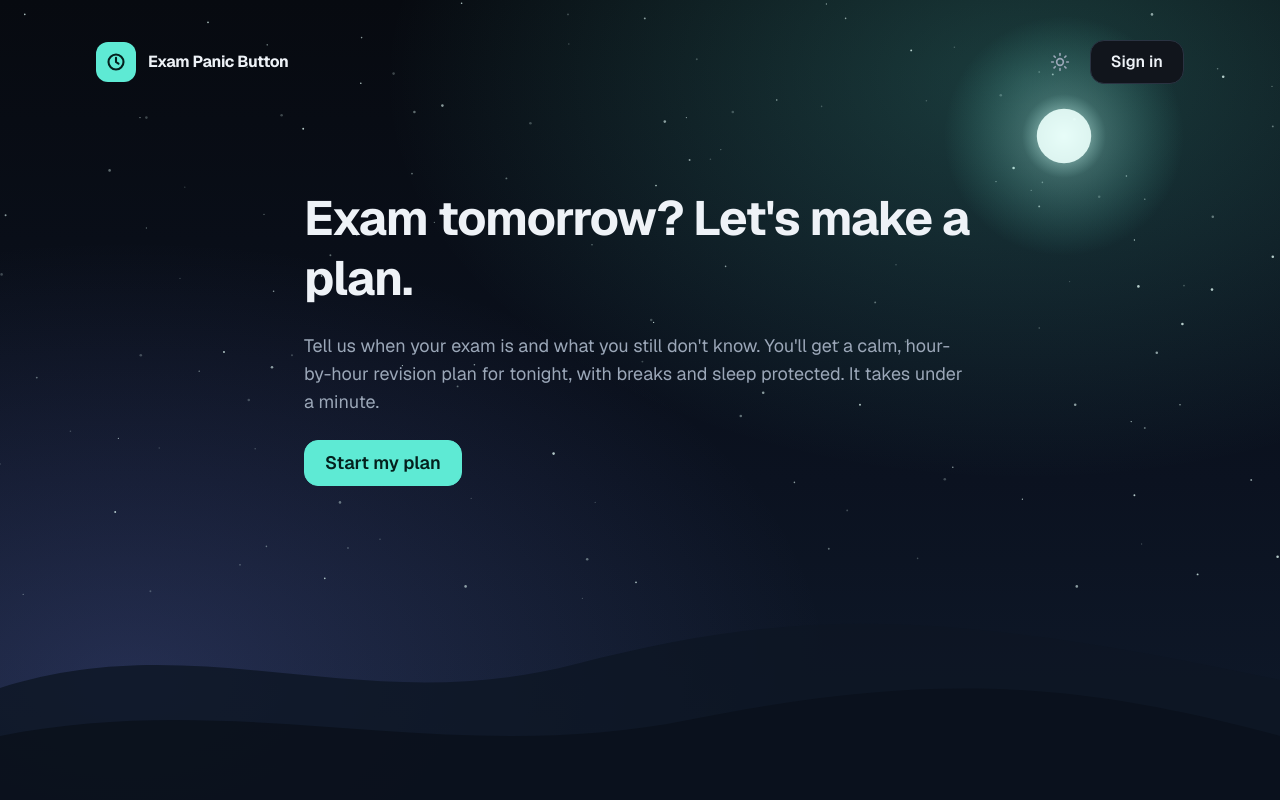
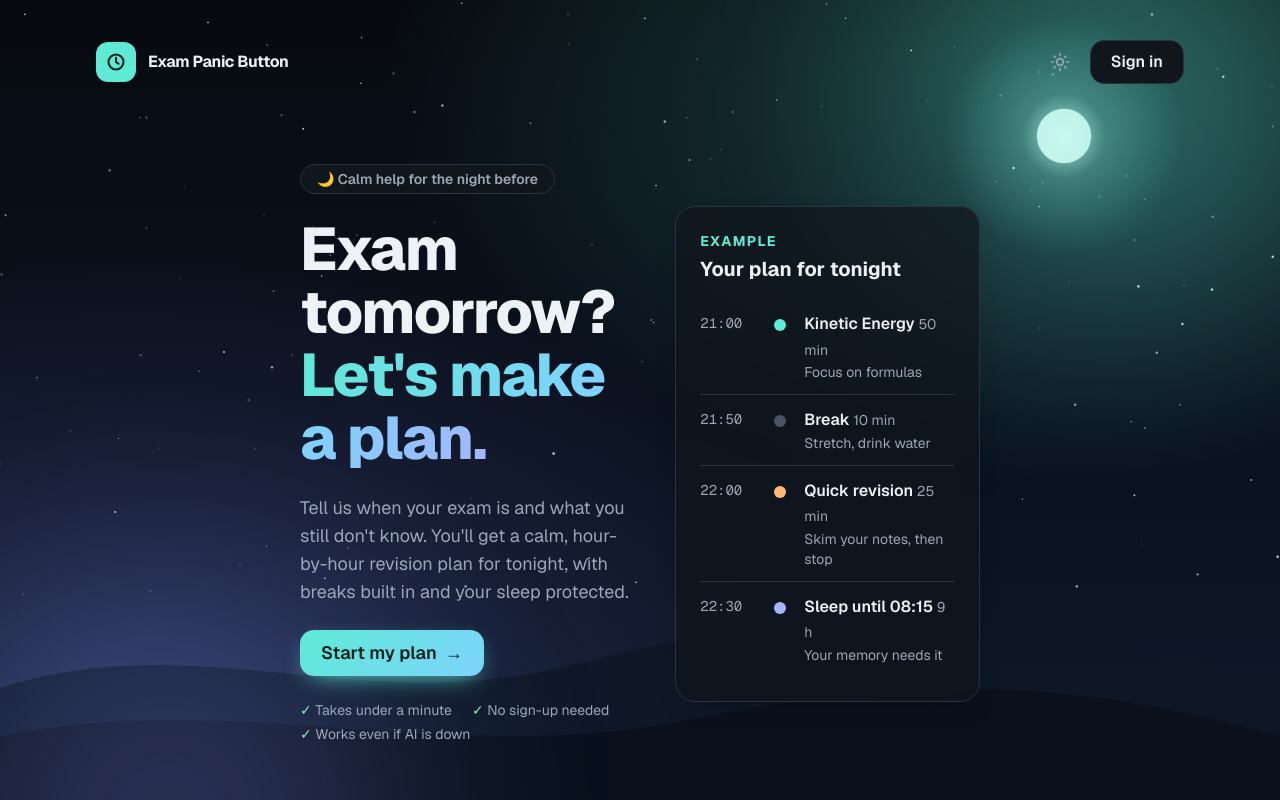
Before and after one commit to raadhe121/exam-panic-button, a Next.js app: page / in a window 1280 px wide. Shown: the top 800 px of the page. Built offline with nearby package versions, Linux system fonts and the light colour scheme; no server answers.

Commit message:
Friendlier look: aurora background, glass cards, gradient buttons, richer landing, clearer stepper

```diff
--- a/app/globals.css
+++ b/app/globals.css
@@ -10,6 +10,8 @@
   --muted: #9ba7b8;
   --accent: #5eead4;
   --accent-ink: #04201d;
+  --accent-2: #7dd3fc;
+  --glass: rgba(17, 21, 28, 0.72);
   --now: #10201f;
   --now-line: #1f4d47;
   --good: #86efac;
@@ -34,6 +36,8 @@
   --muted: #455669;
   --accent: #0f766e;
   --accent-ink: #ffffff;
+  --accent-2: #0e7490;
+  --glass: rgba(255, 255, 255, 0.78);
   --now: #e3f6f2;
   --now-line: #8fd3c8;
   --good: #166534;
@@ -119,13 +123,21 @@ body {
   opacity: 0.6;
   cursor: not-allowed;
 }
+.btn {
+  transition: transform 0.15s ease, box-shadow 0.15s ease, border-color 0.15s ease;
+}
+.btn:hover:not(:disabled) {
+  transform: translateY(-1px);
+}
 .btn-primary {
-  background: var(--accent);
-  border-color: var(--accent);
+  background: linear-gradient(135deg, var(--accent), var(--accent-2));
+  border-color: transparent;
   color: var(--accent-ink);
+  box-shadow: 0 8px 24px -10px var(--accent);
 }
 .btn-primary:hover:not(:disabled) {
-  filter: brightness(1.08);
+  filter: brightness(1.06);
+  box-shadow: 0 12px 28px -10px var(--accent);
 }
 
 .input {
@@ -142,7 +154,10 @@ body {
 }
 
 .card {
-  background: var(--surface);
+  background: var(--glass);
+  backdrop-filter: blur(12px);
+  -webkit-backdrop-filter: blur(12px);
+  box-shadow: 0 10px 30px -18px rgba(0, 0, 0, 0.5);
   border: 1px solid var(--line);
   border-radius: 1.25rem;
   padding: 1.5rem;
@@ -164,9 +179,62 @@ body {
   background: var(--surface-2);
   border-color: var(--accent);
 }
+.seg-know:has(input:checked) {
+  background: color-mix(in srgb, var(--good) 18%, var(--surface));
+  border-color: var(--good);
+}
+.seg-shaky:has(input:checked) {
+  background: color-mix(in srgb, var(--warn) 18%, var(--surface));
+  border-color: var(--warn);
+}
+.seg-noidea:has(input:checked) {
+  background: color-mix(in srgb, var(--bad) 18%, var(--surface));
+  border-color: var(--bad);
+}
 .seg:has(input:focus-visible) {
   outline: 3px solid var(--accent);
   outline-offset: 2px;
+}
+
+body::before,
+body::after {
+  content: "";
+  position: fixed;
+  z-index: -1;
+  width: 55vmax;
+  height: 55vmax;
+  border-radius: 9999px;
+  filter: blur(80px);
+  opacity: 0.35;
+  pointer-events: none;
+}
+body::before {
+  top: -20vmax;
+  right: -15vmax;
+  background: radial-gradient(circle, var(--accent), transparent 65%);
+  animation: drift 24s ease-in-out infinite alternate;
+}
+body::after {
+  bottom: -25vmax;
+  left: -20vmax;
+  background: radial-gradient(circle, #818cf8, transparent 65%);
+  animation: drift 30s ease-in-out infinite alternate-reverse;
+}
+:root[data-theme="light"] body::before,
+:root[data-theme="light"] body::after {
+  opacity: 0.28;
+}
+@keyframes drift {
+  to {
+    transform: translate(6vmax, 4vmax) scale(1.08);
+  }
+}
+
+.gradient-text {
+  background: linear-gradient(120deg, var(--accent), var(--accent-2) 60%, #a5b4fc);
+  -webkit-background-clip: text;
+  background-clip: text;
+  color: transparent;
 }
 
 @media (prefers-reduced-motion: reduce) {
@@ -177,6 +245,10 @@ body {
 }
 
 @media print {
+  body::before,
+  body::after {
+    display: none;
+  }
   body {
     background: #fff !important;
   }
--- a/components/GenerateStep.tsx
+++ b/components/GenerateStep.tsx
@@ -18,7 +18,7 @@ export default function GenerateStep({
   return (
     <section>
       <Stepper step={3} />
-      <h1 className="mb-1 text-3xl font-bold">Ready when you are.</h1>
+      <h1 className="mb-1 text-3xl font-bold"><span aria-hidden="true">✨ </span>Ready when you are.</h1>
       <p className="mb-6 text-muted">One click and your plan is done.</p>
       <dl className="card mb-6 grid grid-cols-[auto_1fr] gap-x-4 gap-y-2">
         <dt className="text-muted">Exam</dt>
--- a/components/Landing.tsx
+++ b/components/Landing.tsx
@@ -1,14 +1,74 @@
+const STEPS = [
+  { icon: "⏰", title: "Tell us your times", text: "When your exam is, when you can start, and when you want to sleep." },
+  { icon: "📚", title: "Rate your topics", text: "Mark each one Know it, Shaky or No idea. Paste a syllabus if typing feels like too much." },
+  { icon: "🌙", title: "Follow your plan", text: "One calm timeline with breaks, a final revision and your sleep protected." },
+];
+
+const PREVIEW = [
+  { time: "21:00", title: "Kinetic Energy", note: "Focus on formulas", color: "var(--dot-study)", mins: "50 min" },
+  { time: "21:50", title: "Break", note: "Stretch, drink water", color: "var(--dot-break)", mins: "10 min" },
+  { time: "22:00", title: "Quick revision", note: "Skim your notes, then stop", color: "var(--dot-rev)", mins: "25 min" },
+  { time: "22:30", title: "Sleep until 08:15", note: "Your memory needs it", color: "var(--dot-sleep)", mins: "9 h" },
+];
+
 export default function Landing({ onStart }: { onStart: () => void }) {
   return (
-    <section className="flex flex-col items-start gap-6 py-8 sm:py-16">
-      <h1 className="text-4xl font-bold leading-tight tracking-tight sm:text-5xl">Exam tomorrow? Let&apos;s make a plan.</h1>
+    <div className="-mx-1 flex flex-col gap-14 py-4 sm:py-10">
+      <section className="grid items-center gap-10 lg:grid-cols-[1.1fr_1fr]">
+        <div className="flex flex-col items-start gap-6">
+          <p className="rounded-full border border-line bg-surface px-4 py-1 text-sm font-semibold text-muted">
+            <span aria-hidden="true">🌙 </span>Calm help for the night before
+          </p>
+          <h1 className="text-5xl font-extrabold leading-[1.05] tracking-tight sm:text-6xl">
+            Exam tomorrow?
+            <br />
+            <span className="gradient-text">Let&apos;s make a plan.</span>
+          </h1>
           <p className="max-w-prose text-lg text-muted">
             Tell us when your exam is and what you still don&apos;t know. You&apos;ll get a calm, hour-by-hour revision plan for tonight,
-        with breaks and sleep protected. It takes under a minute.
+            with breaks built in and your sleep protected.
           </p>
           <button type="button" className="btn btn-primary text-lg" onClick={onStart}>
             Start my plan
+            <span aria-hidden="true">→</span>
           </button>
+          <ul className="flex flex-wrap gap-x-5 gap-y-1 text-sm text-muted">
+            <li><span aria-hidden="true" className="text-good">✓ </span>Takes under a minute</li>
+            <li><span aria-hidden="true" className="text-good">✓ </span>No sign-up needed</li>
+            <li><span aria-hidden="true" className="text-good">✓ </span>Works even if AI is down</li>
+          </ul>
+        </div>
+
+        <div className="card" aria-label="Example plan" role="img">
+          <p className="mb-1 text-sm font-bold uppercase tracking-widest text-accent">Example</p>
+          <p className="mb-4 text-xl font-bold">Your plan for tonight</p>
+          <ol>
+            {PREVIEW.map((r) => (
+              <li key={r.time} className="grid grid-cols-[3.5rem_1.5rem_1fr] items-start gap-x-3 border-t border-line py-3 first:border-t-0">
+                <span className="tnum pt-0.5 font-mono text-sm text-muted">{r.time}</span>
+                <span className="flex justify-center pt-2"><span className="dot" style={{ background: r.color }} /></span>
+                <div>
+                  <p className="font-semibold">{r.title} <span className="text-sm font-normal text-muted">{r.mins}</span></p>
+                  <p className="text-sm text-muted">{r.note}</p>
+                </div>
+              </li>
+            ))}
+          </ol>
+        </div>
       </section>
+
+      <section aria-labelledby="how-title">
+        <h2 id="how-title" className="mb-5 text-2xl font-bold">How it works</h2>
+        <ol className="grid gap-4 sm:grid-cols-3">
+          {STEPS.map((s, i) => (
+            <li key={s.title} className="card">
+              <span aria-hidden="true" className="mb-3 flex h-12 w-12 items-center justify-center rounded-2xl bg-surface2 text-2xl">{s.icon}</span>
+              <p className="mb-1 text-lg font-bold">{i + 1}. {s.title}</p>
+              <p className="text-muted">{s.text}</p>
+            </li>
+          ))}
+        </ol>
+      </section>
+    </div>
   );
 }
--- a/components/TimingStep.tsx
+++ b/components/TimingStep.tsx
@@ -50,7 +50,7 @@ export default function TimingStep({
   return (
     <section>
       <Stepper step={1} />
-      <h1 className="mb-1 text-3xl font-bold">When&apos;s your exam?</h1>
+      <h1 className="mb-1 text-3xl font-bold"><span aria-hidden="true">⏰ </span>When&apos;s your exam?</h1>
       <p className="mb-6 text-muted">We&apos;ll protect your sleep and plan around it.</p>
       <form
         className="card flex flex-col gap-5"
--- a/components/TopicsStep.tsx
+++ b/components/TopicsStep.tsx
@@ -73,7 +73,7 @@ export default function TopicsStep({
   return (
     <section>
       <Stepper step={2} />
-      <h1 className="mb-1 text-3xl font-bold">What do you need to cover?</h1>
+      <h1 className="mb-1 text-3xl font-bold"><span aria-hidden="true">📚 </span>What do you need to cover?</h1>
       <p className="mb-6 text-muted">Add each topic and be honest about how well you know it. Up to {MAX_TOPICS}.</p>
 
       <details className="card mb-4">
@@ -145,7 +145,7 @@ export default function TopicsStep({
               <fieldset className="flex flex-wrap gap-2">
                 <legend className="sr-only">How well do you know {t.name}?</legend>
                 {RATINGS.map((r) => (
-                  <label key={r} className="seg">
+                  <label key={r} className={`seg seg-${r}`}>
                     <input
                       type="radio"
                       className="sr-only"
```
Also changed, not shown: components/Stepper.tsx (+26 -14 lines). Lines whose indentation alone changed are shown as unchanged.
